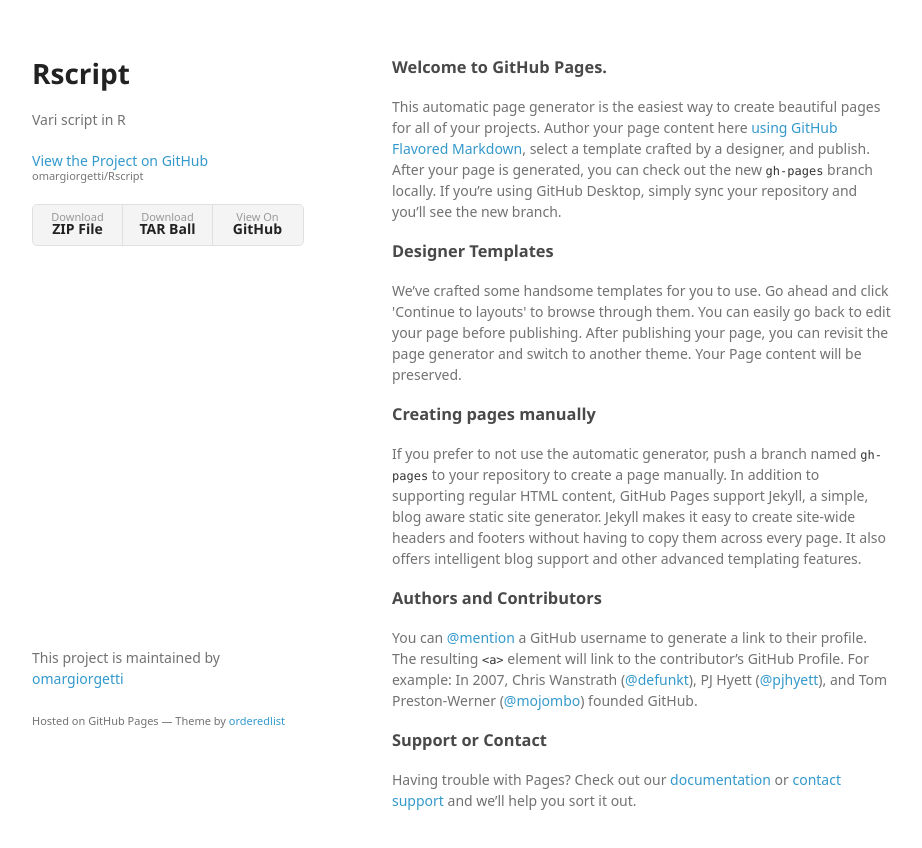
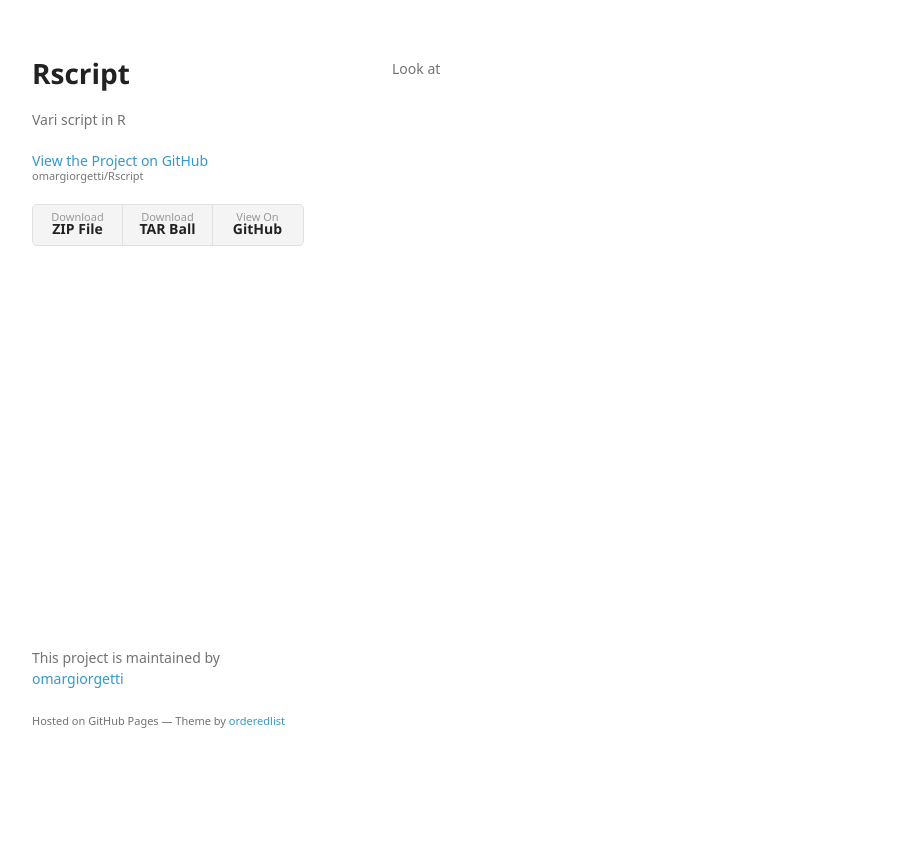
Before and after one commit to omargiorgetti/Rscript, a plain HTML site: page index.html in a window 1280 px wide. Shown: the whole page, without its empty margins (178-1100 px from the left). After the commit the page ends 800 px from the top, so only its background shows below. Drawn offline with Linux system fonts and the light colour scheme; a web font is replaced by a local one.

```diff
--- a/index.html
+++ b/index.html
@@ -28,30 +28,7 @@
         </ul>
       </header>
       <section>
-        <h3>
-<a id="welcome-to-github-pages" class="anchor" href="#welcome-to-github-pages" aria-hidden="true"><span aria-hidden="true" class="octicon octicon-link"></span></a>Welcome to GitHub Pages.</h3>
-
-<p>This automatic page generator is the easiest way to create beautiful pages for all of your projects. Author your page content here <a href="https://guides.github.com/features/mastering-markdown/">using GitHub Flavored Markdown</a>, select a template crafted by a designer, and publish. After your page is generated, you can check out the new <code>gh-pages</code> branch locally. If you’re using GitHub Desktop, simply sync your repository and you’ll see the new branch.</p>
-
-<h3>
-<a id="designer-templates" class="anchor" href="#designer-templates" aria-hidden="true"><span aria-hidden="true" class="octicon octicon-link"></span></a>Designer Templates</h3>
-
-<p>We’ve crafted some handsome templates for you to use. Go ahead and click 'Continue to layouts' to browse through them. You can easily go back to edit your page before publishing. After publishing your page, you can revisit the page generator and switch to another theme. Your Page content will be preserved.</p>
-
-<h3>
-<a id="creating-pages-manually" class="anchor" href="#creating-pages-manually" aria-hidden="true"><span aria-hidden="true" class="octicon octicon-link"></span></a>Creating pages manually</h3>
-
-<p>If you prefer to not use the automatic generator, push a branch named <code>gh-pages</code> to your repository to create a page manually. In addition to supporting regular HTML content, GitHub Pages support Jekyll, a simple, blog aware static site generator. Jekyll makes it easy to create site-wide headers and footers without having to copy them across every page. It also offers intelligent blog support and other advanced templating features.</p>
-
-<h3>
-<a id="authors-and-contributors" class="anchor" href="#authors-and-contributors" aria-hidden="true"><span aria-hidden="true" class="octicon octicon-link"></span></a>Authors and Contributors</h3>
-
-<p>You can <a href="https://help.github.com/articles/basic-writing-and-formatting-syntax/#mentioning-users-and-teams" class="user-mention">@mention</a> a GitHub username to generate a link to their profile. The resulting <code>&lt;a&gt;</code> element will link to the contributor’s GitHub Profile. For example: In 2007, Chris Wanstrath (<a href="https://github.com/defunkt" class="user-mention">@defunkt</a>), PJ Hyett (<a href="https://github.com/pjhyett" class="user-mention">@pjhyett</a>), and Tom Preston-Werner (<a href="https://github.com/mojombo" class="user-mention">@mojombo</a>) founded GitHub.</p>
-
-<h3>
-<a id="support-or-contact" class="anchor" href="#support-or-contact" aria-hidden="true"><span aria-hidden="true" class="octicon octicon-link"></span></a>Support or Contact</h3>
-
-<p>Having trouble with Pages? Check out our <a href="https://help.github.com/pages">documentation</a> or <a href="https://github.com/contact">contact support</a> and we’ll help you sort it out.</p>
+        <p>Look at</p>
       </section>
       <footer>
         <p>This project is maintained by <a href="https://github.com/omargiorgetti">omargiorgetti</a></p>
```
Also changed, not shown: params.json (+1 -1 lines).
